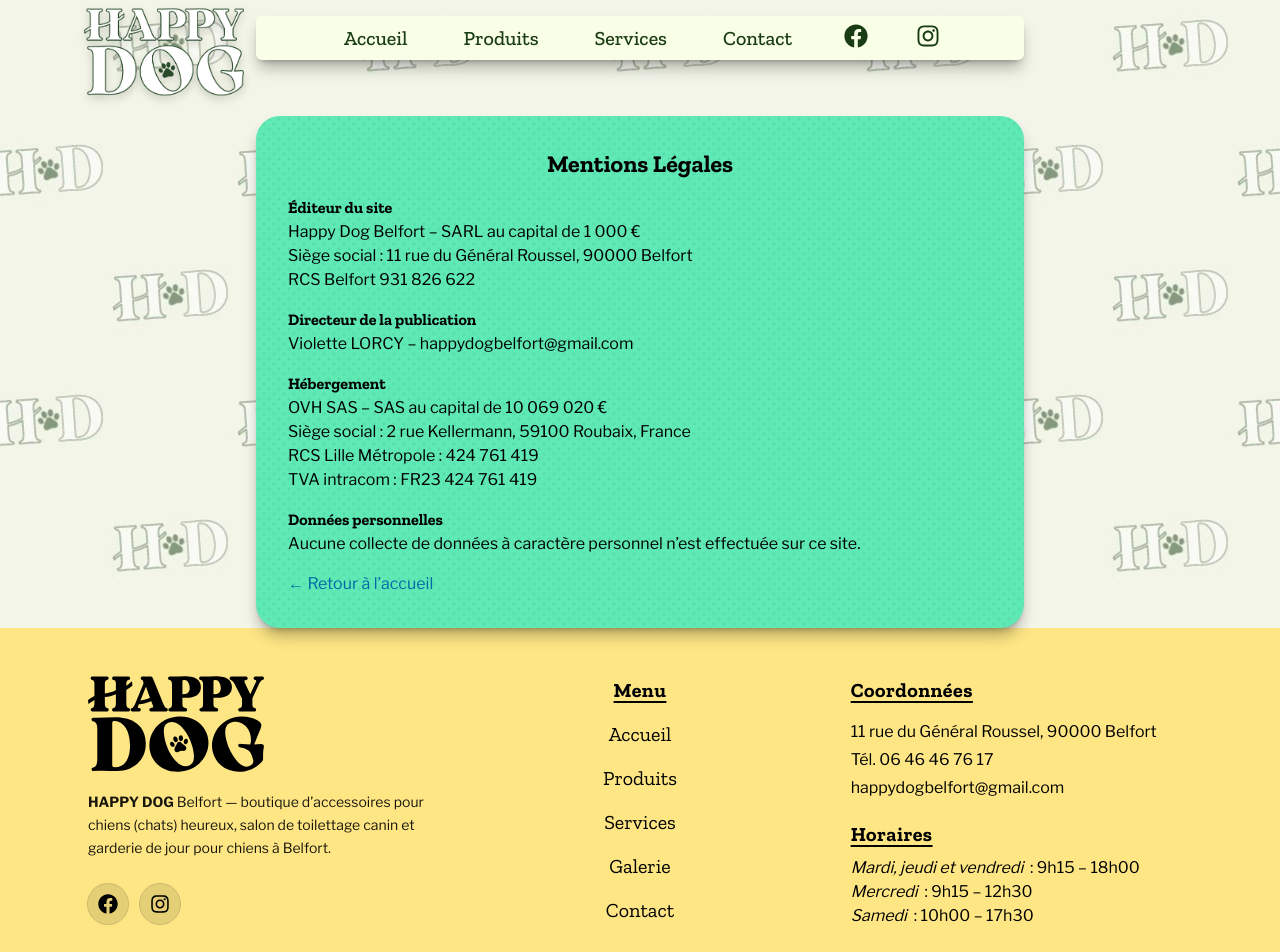
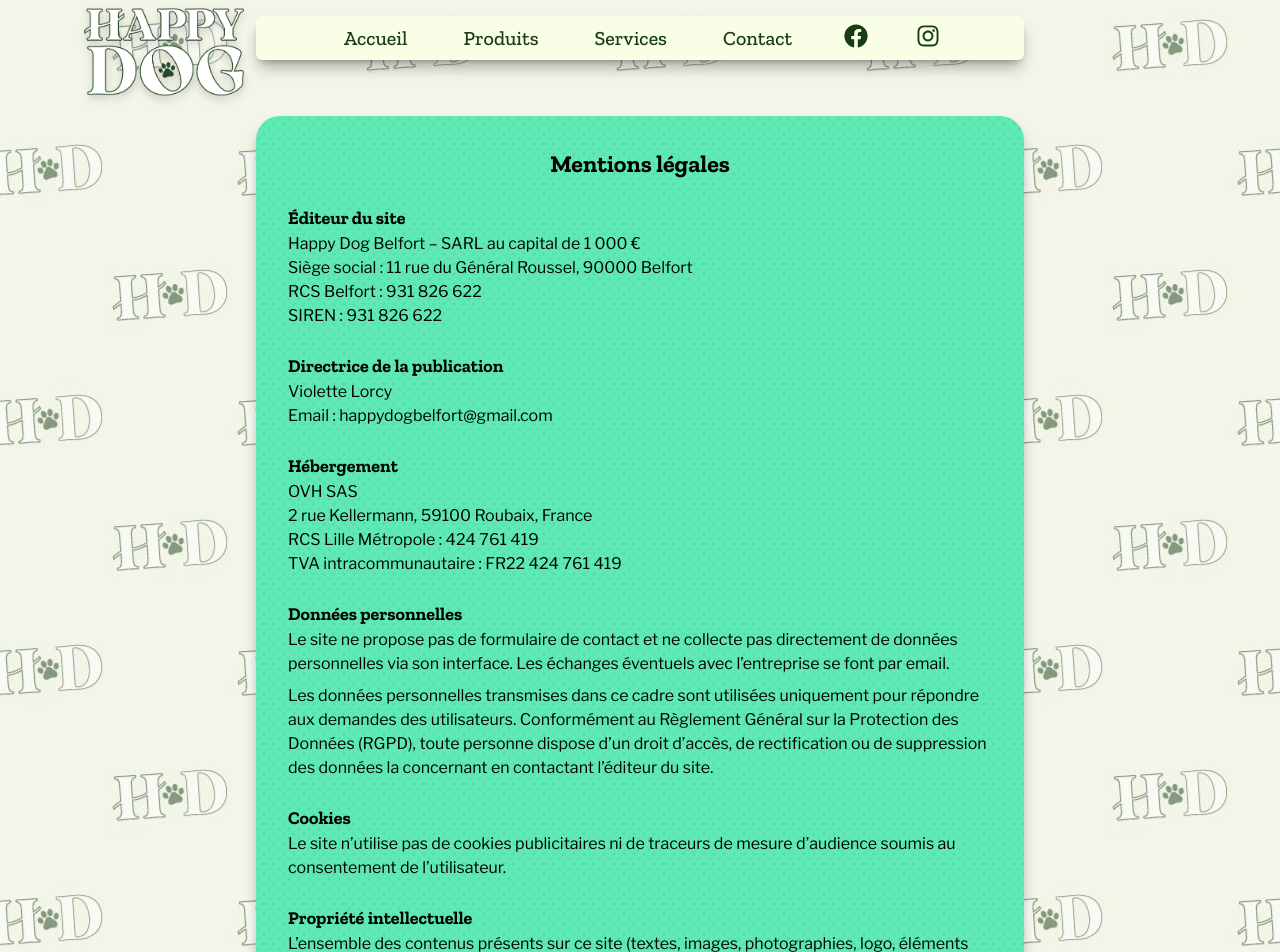
Before and after one commit to BenjiBelfort/happy_dog_dev, a Next.js app: page /mentions-legales in a window 1280 px wide. Shown: the top 952 px of the page. Built offline with nearby package versions, Linux system fonts and the light colour scheme.

Commit message:
ajout seo et renfo mentions legales

```diff
--- a/app/layout.tsx
+++ b/app/layout.tsx
@@ -35,7 +35,8 @@
 
 export const metadata: Metadata = {
   title: 'La boutique des chiens heureux à Belfort | Happy Dog',
-  description: 'Happy Dog, la boutique des chiens heureux à Belfort. Friandises, accessoires, soins, garderie de jour, bain, toilettage pour le plaisir de votre chien',
+  description:
+    'Happy Dog propose le toilettage pour chiens et chats à Belfort : bain, soins, accessoires, friandises et garderie de jour dans votre boutique canine.',
   authors: [{ name: 'Benji Belfort', url: 'https://benji-belfort-portfolio.netlify.app/' }],
   creator: 'Happy Dog',
   publisher: 'Happy Dog',
@@ -73,26 +74,28 @@
     title: "Happy Dog",
   },
   openGraph: {
-    title: 'Happy Dog, la boutique des chiens heureux à Belfort',
-    description: 'Happy Dog, la boutique des chiens heureux à Belfort. Croquettes, friandises, accessoires, garderie de jour, bain, toilettage',
+    title: 'Toilettage chien à Belfort | Happy Dog',
+    description:
+      'Salon de toilettage pour chiens à Belfort : bain, soins, friandises, accessoires et garderie de jour chez Happy Dog.',
     url: 'https://www.happy-dog-belfort.fr',
-    siteName: 'La boutique des chiens heureux à Belfort | Happy Dog',
+    siteName: 'Happy Dog',
     images: [
       {
-        url: 'https://www.happy-dog-belfort.fr/images/headers/header_home.webp', // 🖼️ Image pour le partage (1200x630 conseillé)
+        url: 'https://www.happy-dog-belfort.fr/images/headers/header_home.webp',
         width: 1200,
         height: 630,
-        alt: 'Photo de la boutique des chiens heureux Happy Dog',
+        alt: 'Toilettage pour chiens à Belfort chez Happy Dog',
       },
     ],
     type: 'website',
     locale: 'fr_FR',
   },
   twitter: {
-    card: 'summary_large_image', // 🐦 Type de carte Twitter
-    title: 'Happy Dog, la boutique des chiens heureux à Belfort',
-    description: 'Happy Dog, la boutique des chiens heureux à Belfort. Croquettes, friandises, accessoires, garderie de jour, bain, toilettage',
-    images: ['https://www.happy-dog-belfort.fr/images/headers/header_home.webp'], // 🐦 Image Twitter
+    card: 'summary_large_image',
+    title: 'Toilettage chien à Belfort | Happy Dog',
+    description:
+      'Salon de toilettage pour chiens à Belfort : bain, soins, accessoires, friandises et garderie de jour.',
+    images: ['https://www.happy-dog-belfort.fr/images/headers/header_home.webp'],
   },
   metadataBase: new URL('https://www.happy-dog-belfort.fr'),
   alternates: {
@@ -108,7 +111,7 @@
 }>) {
     const jsonLd = {
     "@context": "https://schema.org",
-    "@type": "Store",
+    "@type": "PetStore",
     "name": "Happy Dog",
     "image": "https://www.happy-dog-belfort.fr/images/headers/header_home.webp",
     "description": "La boutique des chiens heureux à Belfort. Friandises, accessoires, soins, garderie de jour, bain, toilettage.",
--- a/app/mentions-legales/page.tsx
+++ b/app/mentions-legales/page.tsx
@@ -12,55 +12,73 @@
         bg-emerald-300 bg-[url('/pattern/pattern-dots.png')]
         rounded-3xl shadow-lg/30
       "
-      // départ : plus gros, flou et transparent
-      initial={{
-        scale: 1.2,
-        opacity: 0,
-        filter: "blur(8px)"
-      }}
-      // arrivée : taille normale, net et opaque
-      animate={{
-        scale: 1,
-        opacity: 1,
-        filter: "blur(0px)"
-      }}
-      transition={{
-        duration: 0.8,
-        ease: "easeOut",
-      }}
+      initial={{ scale: 1.2, opacity: 0, filter: "blur(8px)" }}
+      animate={{ scale: 1, opacity: 1, filter: "blur(0px)" }}
+      transition={{ duration: 0.8, ease: "easeOut" }}
     >
-      <h1 className="text-2xl font-bold mb-4 text-center">
-        Mentions Légales
+      <h1 className="text-2xl font-bold mb-6 text-center">
+        Mentions légales
       </h1>
 
-      <section className="mb-4">
-        <h2 className="font-semibold">Éditeur du site</h2>
+      <section className="mb-6">
+        <h2 className="font-semibold text-lg">Éditeur du site</h2>
         <p>
           Happy Dog Belfort – SARL au capital de 1 000 €<br />
           Siège social : 11 rue du Général Roussel, 90000 Belfort<br />
-          RCS Belfort 931 826 622
+          RCS Belfort : 931 826 622<br />
+          SIREN : 931 826 622
         </p>
       </section>
 
-      <section className="mb-4">
-        <h2 className="font-semibold">Directeur de la publication</h2>
-        <p>Violette LORCY – happydogbelfort@gmail.com</p>
-      </section>
-
-      <section className="mb-4">
-        <h2 className="font-semibold">Hébergement</h2>
+      <section className="mb-6">
+        <h2 className="font-semibold text-lg">Directrice de la publication</h2>
         <p>
-          OVH SAS – SAS au capital de 10 069 020 €<br />
-          Siège social : 2 rue Kellermann, 59100 Roubaix, France<br />
-          RCS Lille Métropole : 424 761 419<br />
-          TVA intracom : FR23 424 761 419
+          Violette Lorcy<br />
+          Email : happydogbelfort@gmail.com
         </p>
       </section>
 
-      <section className="mb-4">
-        <h2 className="font-semibold">Données personnelles</h2>
+      <section className="mb-6">
+        <h2 className="font-semibold text-lg">Hébergement</h2>
         <p>
-          Aucune collecte de données à caractère personnel n’est effectuée sur ce site.
+          OVH SAS<br />
+          2 rue Kellermann, 59100 Roubaix, France<br />
+          RCS Lille Métropole : 424 761 419<br />
+          TVA intracommunautaire : FR22 424 761 419
+        </p>
+      </section>
+
+      <section className="mb-6">
+        <h2 className="font-semibold text-lg">Données personnelles</h2>
+        <p>
+          Le site ne propose pas de formulaire de contact et ne collecte pas
+          directement de données personnelles via son interface.
+          Les échanges éventuels avec l’entreprise se font par email.
+        </p>
+        <p className="mt-2">
+          Les données personnelles transmises dans ce cadre sont utilisées
+          uniquement pour répondre aux demandes des utilisateurs.
+          Conformément au Règlement Général sur la Protection des Données (RGPD),
+          toute personne dispose d’un droit d’accès, de rectification ou de suppression
+          des données la concernant en contactant l’éditeur du site.
+        </p>
+      </section>
+
+      <section className="mb-6">
+        <h2 className="font-semibold text-lg">Cookies</h2>
+        <p>
+          Le site n’utilise pas de cookies publicitaires ni de traceurs de mesure
+          d’audience soumis au consentement de l’utilisateur.
+        </p>
+      </section>
+
+      <section className="mb-6">
+        <h2 className="font-semibold text-lg">Propriété intellectuelle</h2>
+        <p>
+          L’ensemble des contenus présents sur ce site (textes, images,
+          photographies, logo, éléments graphiques) est protégé par le droit
+          d’auteur. Toute reproduction, représentation, adaptation ou exploitation,
+          totale ou partielle, sans autorisation préalable, est interdite.
         </p>
       </section>
 
```
